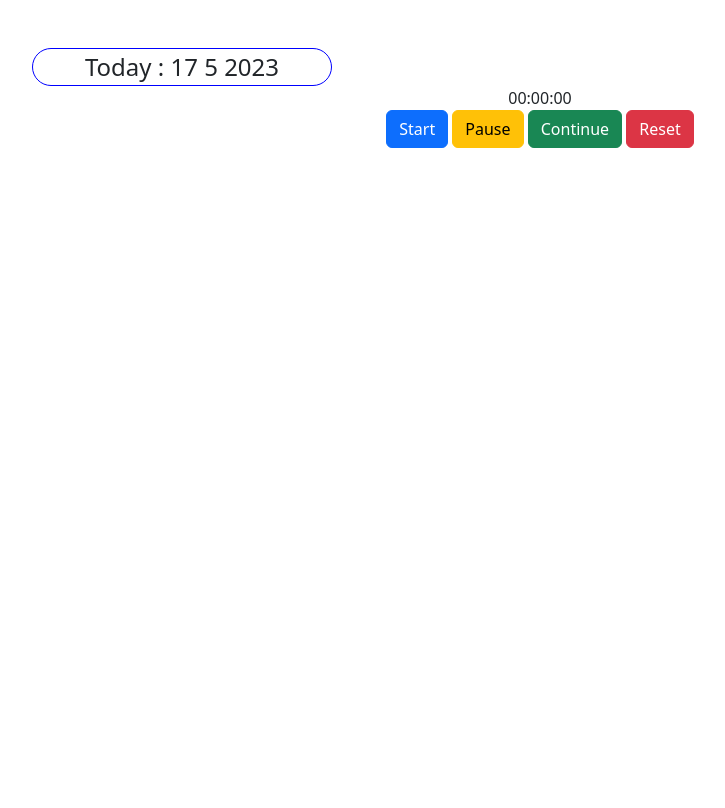
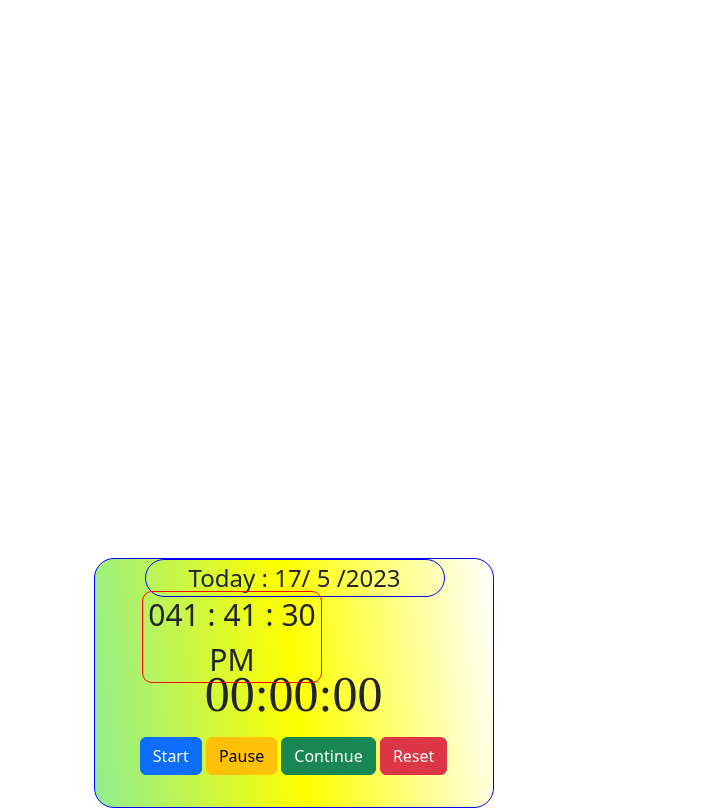
Before and after one commit to Zawminsoe27/Stop-Watch, a plain HTML site: page index.html in a window 1280 px wide. Shown: the whole page, without its empty margins (100-825 px from the left). Drawn offline with nearby package versions, Linux system fonts and the light colour scheme.

Commit message:
change style

```diff
--- a/main.js
+++ b/asset/main.js
@@ -4,27 +4,50 @@ let pauseButtonTag = document.querySelector(".pauseButton");
 let continueButtonTag = document.querySelector(".continueButton");
 let resetButtonTag = document.querySelector(".resetButton");
 let dateNow = document.getElementsByClassName("dateNow")[0];
+let clockNow = document.getElementsByClassName("clock")[0]
+
 
 let date = new Date()
 let year = date.getFullYear()
 let month = date.getMonth() +1 ;
 let day = date.getDate();
+let hour = date.getHours();
+let minute = date.getMinutes();
+let second1 = date.getSeconds()
 
-let time = "Today : " + day + " " +month+" " + year
+
+
+let time = "Today : " + day + "/ " +month+" /" + year
 
 
 
 dateNow.textContent = time;
 
-function twinkle() {
-	if(dateNow.style.disply === "block"){
-		dateNow.style.disply = "none"
+function clockOfNow() {
+
+	let secText = second1 <10 ? "0" + second1.toString() : second1
+	let minText = minute < 10 ? "0" + minute.toString() :minute;
+	let houText = hour <10 ? "0" + minute.toString() :
+	hour;
+	let AmPm = houText < 12 ? "AM" : "PM";
+
+	let clock = houText + " : " +minText+ " : " + secText +
+	" " + AmPm
+
+	second1+=1
+	if(second1 === 60){
+		second1=0;
+		minute+=1
 	}
 
-	if(dateNow.style.disply === "none") {
-		dateNow.style.disply = "block"
+	if(minute===60){
+		minute =0;
+		hour +=1;
 	}
+	clockNow.textContent = clock
 }
+
+setInterval(clockOfNow,1000)
 
 let seconds = 0;
 let minutes = 0;
--- a/style.css
+++ b/asset/style.css
@@ -1,5 +1,9 @@
+@font-face{
+	font-family: 'Digital';
+	src: url('/font/Orbitron-Regular.ttf')
+}
 
-@media(max-width: 580px){
+
 	.mainDiv{
 	box-sizing: border-box;
 }
@@ -12,7 +16,9 @@
 	margin-top:50%;
 	margin-left:10%;
 	border-radius:20px;
-	background:linear-gradient(84deg, white, yellow);
+	background:linear-gradient(84deg, lightgreen, yellow,white);
+	z-index: 1;
+	position: relative;
 }
 
 
@@ -21,6 +27,9 @@
 	font-size:50px;
 	margin-bottom: 5px;
 	margin-top:15%;
+	font-family: Times;
+
+
 }
 
 button{
@@ -33,9 +42,6 @@ button:hover{
 }
 
 
-
-}
-
 .dateNow{
 	font-size: 1.5em;
 	border: 1px solid blue;
@@ -46,3 +52,17 @@ button:hover{
 	margin-left: 50px;
 	border-radius:20px;
 }
+
+.clock{
+	font-size: 30px;
+	display: flex;
+	flex-direction: column;
+	align-items: center;
+	position: absolute;
+	z-index: 2;
+	margin-left: 160px;
+	margin-top:33px;
+	border-radius: 10px;
+	border:1px solid red;
+	width: 180px;
+}
--- a/index.html
+++ b/index.html
@@ -10,21 +10,17 @@
 
 
   <!-- Custom Styles -->
-  <link rel="stylesheet" href="./bootstrap.min.css">
-  <link rel="stylesheet" href="./style.css">
-<link rel="stylesheet" href="https://github.com/Zawminsoe27/Stop-Watch/blob/main/style.css">
+  <link rel="stylesheet" href="asset/bootstrap.min.css">
+  <link rel="stylesheet" href="asset/style.css">
 <link rel="stylesheet" href="https://cdn.jsdelivr.net/npm/bootstrap@5.2.3/dist/css/bootstrap.min.css">
 </head>
 
 <body>
-	<div class="container text-center mt-5 maindiv">
-
+	<div class="container text-center maindiv">
+			<div class=" clock"></div>
 		<div class="watchBody">
 			  	<div class="dateNow"></div>
-
   	<div class="stopwatch text-dark">00:00:00</div>
-  	<!--<div class="dateNow"></div>-->
-
   	<div>
   		<button type="button" class="btn btn-primary startButton">Start</button>
   		<button type="button" class="btn btn-warning pauseButton">Pause</button>
@@ -33,7 +29,8 @@
   	</div>
   	</div>
   	</div>
-  <script src="./main.js"></script>
+
+  <script src="asset/main.js"></script>
 <script src="https://github.com/Zawminsoe27/Stop-Watch/blob/main/main.js"></script>
 </body>
 </html>
```
Also changed, not shown: asset/bootstrap.min.css (renamed from bootstrap.min.css), font/Orbitron-Black.ttf (added), font/Orbitron-Bold.ttf (added), font/Orbitron-ExtraBold.ttf (added), font/Orbitron-Medium.ttf (added), font/Orbitron-Regular.ttf (added), font/Orbitron-SemiBold.ttf (added).
